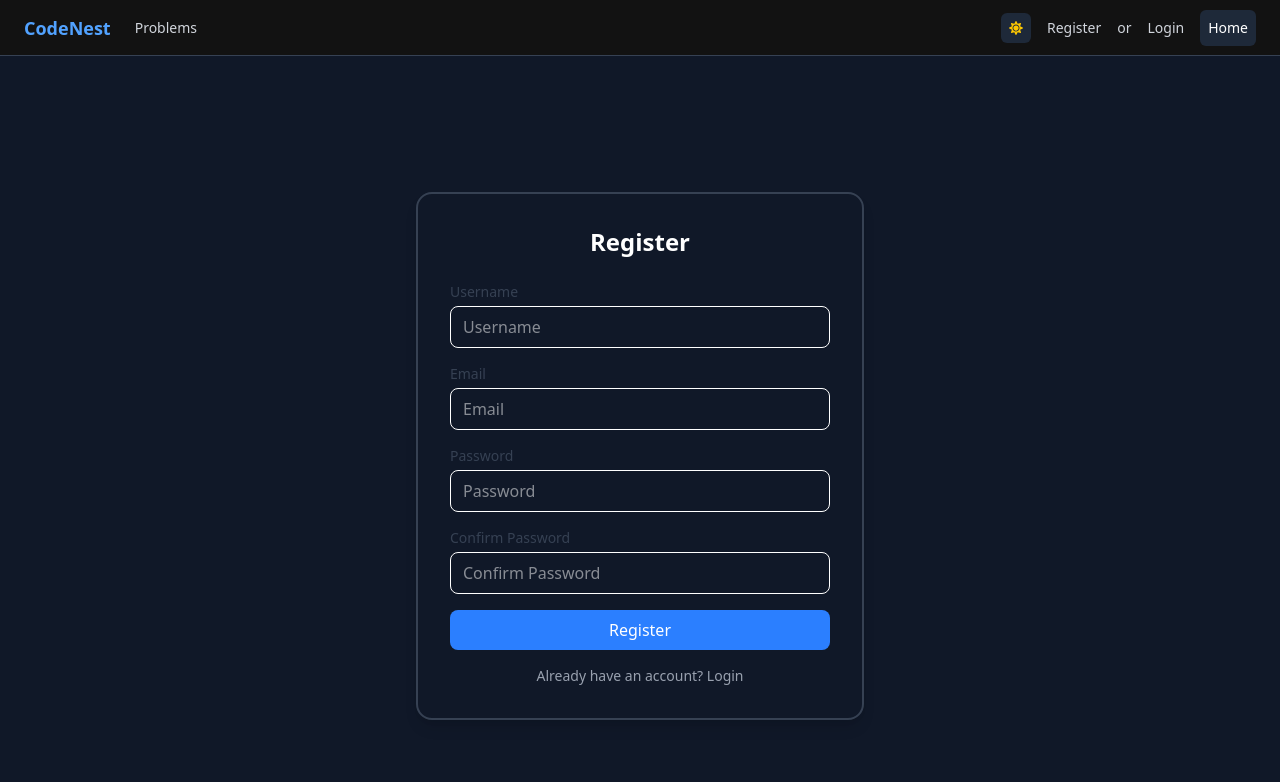
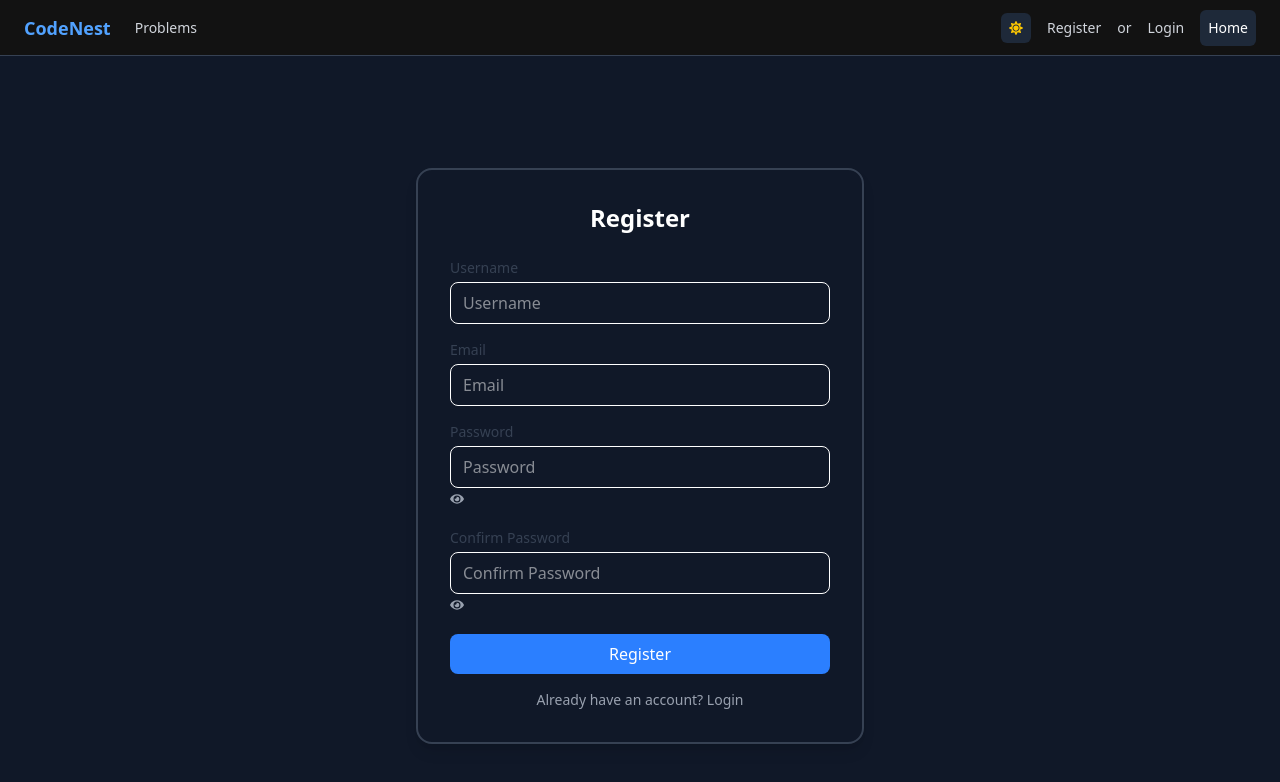
Before and after one commit to PrathamGarg05/OJ_Project, a React (Vite) app in the folder frontend/OJ_Frontend/: page /register in a window 1280 px wide. Shown: the top 782 px of the page. Built offline with nearby package versions, Linux system fonts and the light colour scheme; no server answers.

Commit message:
added show/hide for password

```diff
--- a/frontend/OJ_Frontend/src/components/AuthForm/AuthForm.jsx
+++ b/frontend/OJ_Frontend/src/components/AuthForm/AuthForm.jsx
@@ -5,6 +5,7 @@ import Button from "../Buttons/Button";
 import { Link, useNavigate } from "react-router-dom";
 import { AuthContext } from "../../context/AuthContext";
 import { toast } from "react-toastify";
+import { FaEye, FaEyeSlash } from "react-icons/fa";
 
 function AuthForm({type = 'login'}) {
 
@@ -12,6 +13,7 @@ function AuthForm({type = 'login'}) {
     const [email, setEmail] = useState('');
     const [password, setPassword] = useState('');
     const {setUser} = useContext(AuthContext);
+    const [showPassword, setShowPassword] = useState(false);
 
     const [cnfPassword, setCnfPassword] = useState('');
 
@@ -101,22 +103,29 @@ function AuthForm({type = 'login'}) {
                     </div>
                     <div className="dark:bg-gray-900 dark:text-white text-gray-800 bg-gray-100">
                         <TextInput
-
+                            className="flex items-center justify-between"
                             placeholder="Password"
                             label="Password"
-                            type="password"
+                            type={showPassword ? "text" : "password"}
                             onChangeHandler={handleTextInputChange}
                         />
+                        <button type="button" onClick={() => setShowPassword(!showPassword)} className="text-sm text-gray-400">
+                            {showPassword ? <FaEyeSlash /> : <FaEye />}
+                        </button>
                     </div>
                     {type == 'register' && (
                         <div className="dark:bg-gray-900 dark:text-white text-gray-800 bg-gray-100">
                             <TextInput
-
+                                className="flex items-center justify-between"
                                 placeholder="Confirm Password"
                                 label="Confirm Password"
-                                type="password"
+                                type={showPassword ? "text" : "password"}
                                 onChangeHandler={handleTextInputChange}
                             />
+                            <button type="button" onClick={() => setShowPassword(!showPassword)} className="text-sm text-gray-400">
+                                {showPassword ? <FaEyeSlash /> : <FaEye />}
+                            </button>
+
                         </div>
                     )}
                     <div>
```
